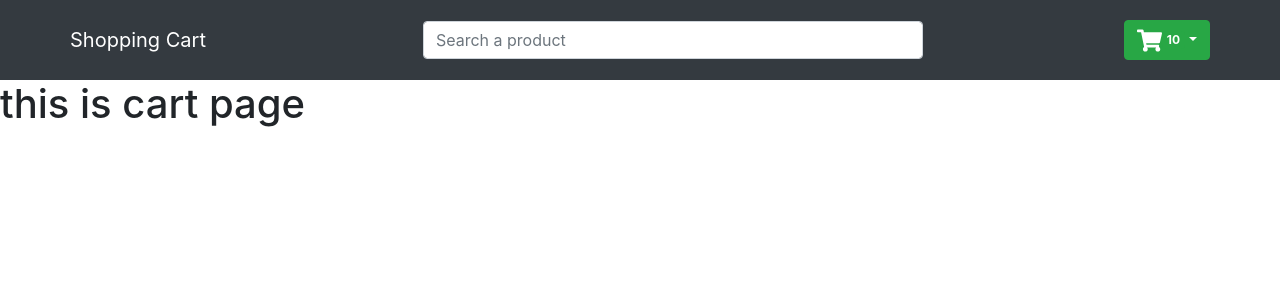
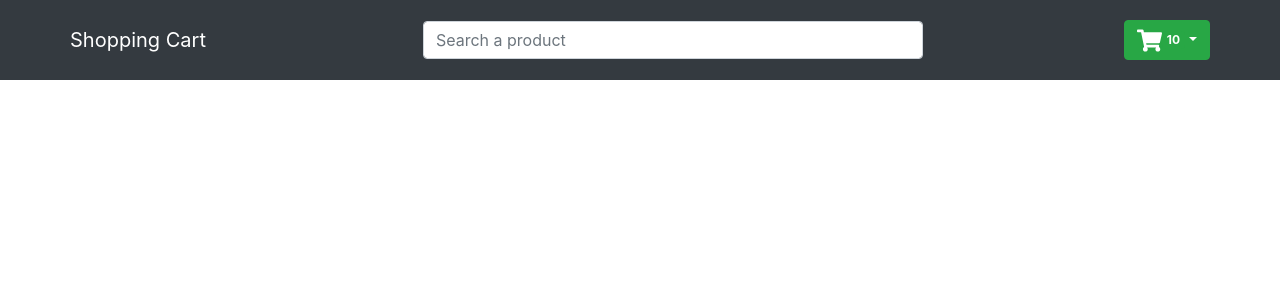
Before and after one commit to tanuja8/Shopping-cart, a React (Create React App) app: page /Cart in a window 1280 px wide. Shown: the top 300 px of the page. Built offline with nearby package versions, Linux system fonts and the light colour scheme.

Commit message:
update add and remove button

```diff
--- a/src/Component/Cart.js
+++ b/src/Component/Cart.js
@@ -3,7 +3,7 @@ import React from 'react'
 function Cart() {
   return (
     <div>
-      <h1>this is cart page</h1>
+
     </div>
   )
 }
--- a/src/Component/Context/Context.js
+++ b/src/Component/Context/Context.js
@@ -19,7 +19,7 @@ const Context = ({children}) => {
     }));
     const [state,dispatch]=useReducer(cartReducer,{
           products:products,
-          Cart:[]
+          cart:[]
     })
   return (
     <Cart.Provider value={{state,dispatch}}>
```
